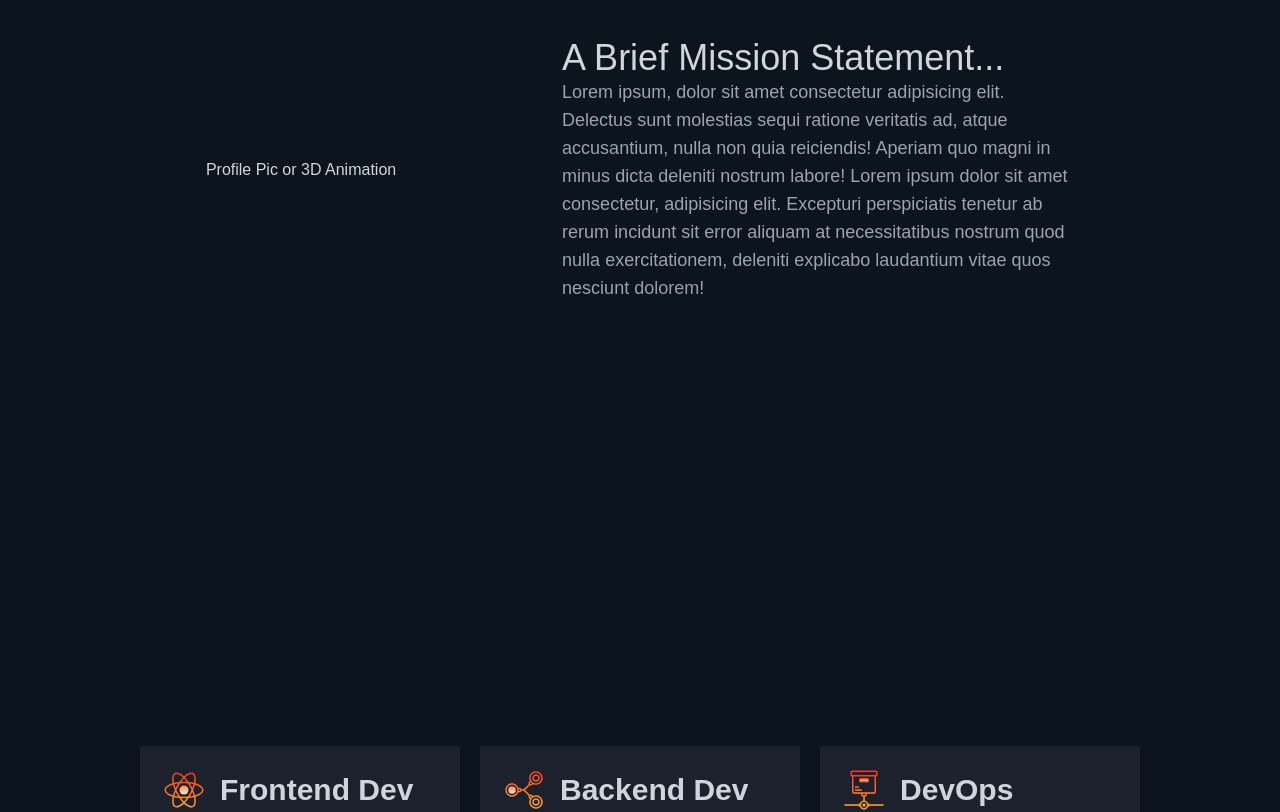
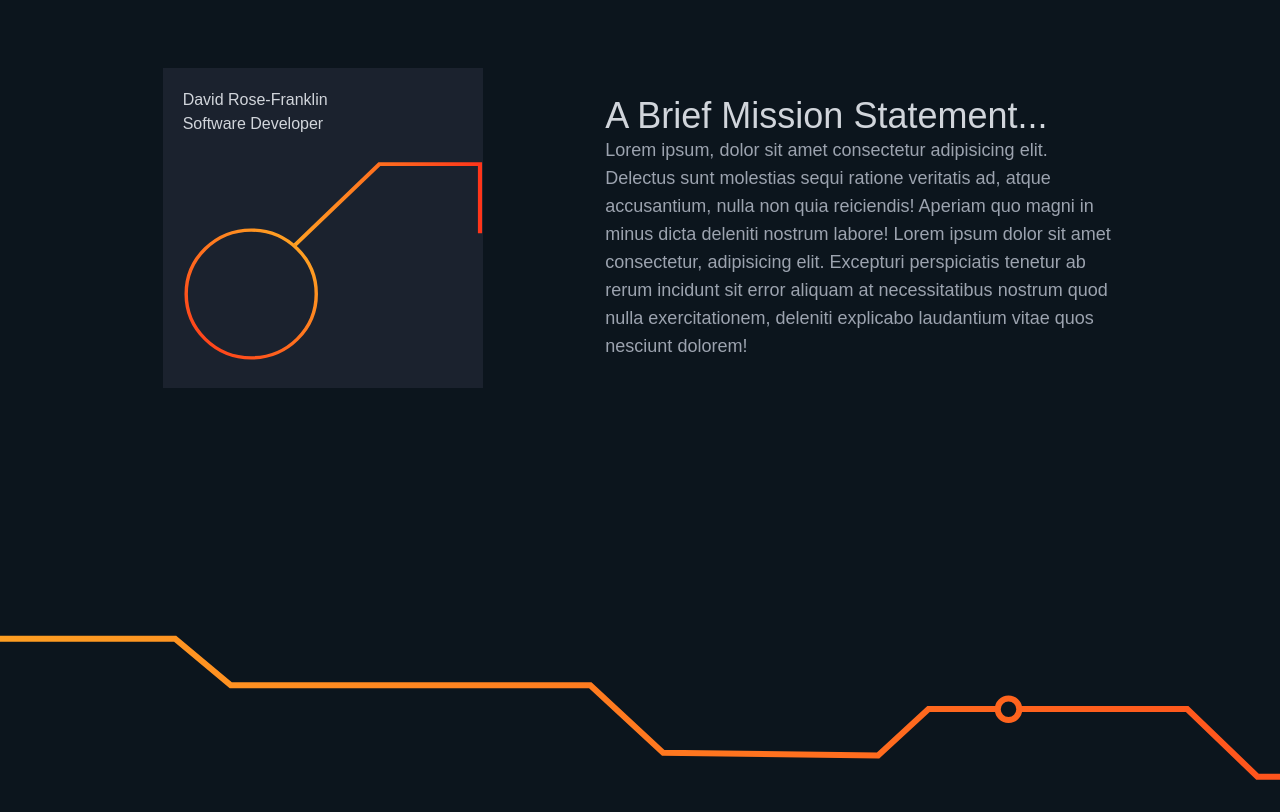
Before and after one commit to DavidRR-F/my-portfolio, a Next.js app: page / in a window 1280 px wide. Shown: the part 1140-1952 px from the top of the page. Built offline with nearby package versions, Linux system fonts and the light colour scheme.

Commit message:
path animations init

```diff
--- a/app/globals.css
+++ b/app/globals.css
@@ -93,7 +93,7 @@ progress::-moz-progress-bar {
 }
 
 section {
-  height: calc(100vh - 64px);
+  min-height: calc(100vh - 64px);
 }
 
 ul {
@@ -361,3 +361,7 @@ ul.professional li::after {
     background: rgb(12, 21, 29);
   }
 }
+
+.item {
+  width: 1800px;
+}
--- a/app/page.tsx
+++ b/app/page.tsx
@@ -11,8 +11,11 @@ export default function Home() {
       <Landing />
       <BorderAnimation />
       <About />
+      <BorderAnimation />
       <Skills />
+      <BorderAnimation />
       <Experience />
+      <BorderAnimation />
       <Contact />
     </main>
   );
--- a/components/Card.tsx
+++ b/components/Card.tsx
@@ -7,7 +7,7 @@ interface CardProps {
 
 const Card: React.FC<CardProps> = ({ children }) => {
   return (
-    <div className=" w-80 h-80 p-5 bg-background-100 card-gradient">
+    <div className=" w-80 h-80 p-5 bg-background-100 card-gradient relative">
       {children}
     </div>
   );
--- a/components/animation/BorderAnimation.tsx
+++ b/components/animation/BorderAnimation.tsx
@@ -37,7 +37,7 @@ export const BorderAnimation = () => {
   };
 
   return (
-    <div className="container">
+    <div className="relative">
       <motion.svg
         xmlns="/border2.svg"
         viewBox="0 0 1800 200"
--- /dev/null
+++ b/components/animation/Profile.tsx
@@ -0,0 +1,104 @@
+"use client";
+import React from "react";
+import { motion } from "framer-motion";
+import { useInView } from "react-intersection-observer";
+
+const icon = {
+  hidden: {
+    opacity: 0,
+    pathLength: 0,
+  },
+  visible: {
+    opacity: 1,
+    pathLength: 1,
+  },
+};
+
+export const Profile = () => {
+  const [ref, inView] = useInView({
+    triggerOnce: true,
+    rootMargin: "-100px",
+  });
+
+  return (
+    <div className="relative">
+      <motion.svg
+        id="ezXpe3tWsMk1"
+        xmlns="http://www.w3.org/2000/svg"
+        xmlnsXlink="http://www.w3.org/1999/xlink"
+        viewBox="0 0 450 300"
+        shapeRendering="geometricPrecision"
+        textRendering="geometricPrecision"
+        width="300"
+        height="250"
+        ref={ref}
+      >
+        <defs>
+          <linearGradient
+            id="ezXpe3tWsMk2-stroke"
+            x1="0"
+            y1="1"
+            x2="0.8365"
+            y2="0.124842"
+            spreadMethod="pad"
+            gradientUnits="objectBoundingBox"
+            gradientTransform="translate(0 0)"
+          >
+            <stop id="ezXpe3tWsMk2-stroke-0" offset="0%" stopColor="#ff351a" />
+            <stop
+              id="ezXpe3tWsMk2-stroke-1"
+              offset="100%"
+              stopColor="#ff9f22"
+            />
+          </linearGradient>
+          <linearGradient
+            id="ezXpe3tWsMk3-stroke"
+            x1="0"
+            y1="0.5"
+            x2="1"
+            y2="0.5"
+            spreadMethod="pad"
+            gradientUnits="objectBoundingBox"
+            gradientTransform="translate(0 0)"
+          >
+            <stop id="ezXpe3tWsMk3-stroke-0" offset="0%" stopColor="#ff9f22" />
+            <stop
+              id="ezXpe3tWsMk3-stroke-1"
+              offset="100%"
+              stopColor="#ff351a"
+            />
+          </linearGradient>
+        </defs>
+        <motion.ellipse
+          rx="76.016747"
+          ry="75"
+          transform="matrix(1.283257 0 0 1.277507 102.33192 199.48166)"
+          fill="rgba(210,219,237,0)"
+          stroke="url(#ezXpe3tWsMk2-stroke)"
+          strokeWidth="4"
+          variants={icon}
+          initial="hidden"
+          animate={inView ? "visible" : "hidden"}
+          transition={{
+            default: { duration: 2, ease: "easeInOut" },
+            fill: { duration: 2, ease: [1, 0, 0.8, 1] },
+          }}
+        />
+        <motion.path
+          d="M128.619904,179.19325q0,0,80.829855-85.891815h96.491229v73.365232"
+          transform="matrix(1.565028 0 0 1.411222-33.311297-126.88465)"
+          fill="none"
+          stroke="url(#ezXpe3tWsMk3-stroke)"
+          strokeWidth="4"
+          variants={icon}
+          initial="hidden"
+          animate={inView ? "visible" : "hidden"}
+          transition={{
+            default: { duration: 2, ease: "easeInOut" },
+            fill: { duration: 2, ease: [1, 0, 0.8, 1] },
+          }}
+        />
+      </motion.svg>
+    </div>
+  );
+};
--- a/components/sections/About.tsx
+++ b/components/sections/About.tsx
@@ -3,6 +3,8 @@ import Section from "@/components/Section";
 import Animate from "@/components/animation/Animate";
 import { motion } from "framer-motion";
 import React from "react";
+import Card from "../Card";
+import { Profile } from "../animation/Profile";
 
 const text =
   "Lorem ipsum, dolor sit amet consectetur adipisicing elit. Delectus sunt molestias sequi ratione veritatis ad, atque accusantium, nulla non quia reiciendis! Aperiam quo magni in minus dicta deleniti nostrum labore! Lorem ipsum dolor sit amet consectetur, adipisicing elit. Excepturi perspiciatis tenetur ab rerum incidunt sit error aliquam at necessitatibus nostrum quod nulla exercitationem, deleniti explicabo laudantium vitae quos nesciunt dolorem!";
@@ -38,7 +40,13 @@ const About = () => {
 
   return (
     <Section id="about">
-      <div>Profile Pic or 3D Animation</div>
+      <Card>
+        <h2>David Rose-Franklin</h2>
+        <span>Software Developer</span>
+        <div className="absolute">
+          <Profile />
+        </div>
+      </Card>
       <div>
         <Animate direction="down">
           <h2 className=" text-forground-100 text-4xl">
```
Also changed, not shown: public/profile-path.svg (added), public/selfie.jpg (deleted).
